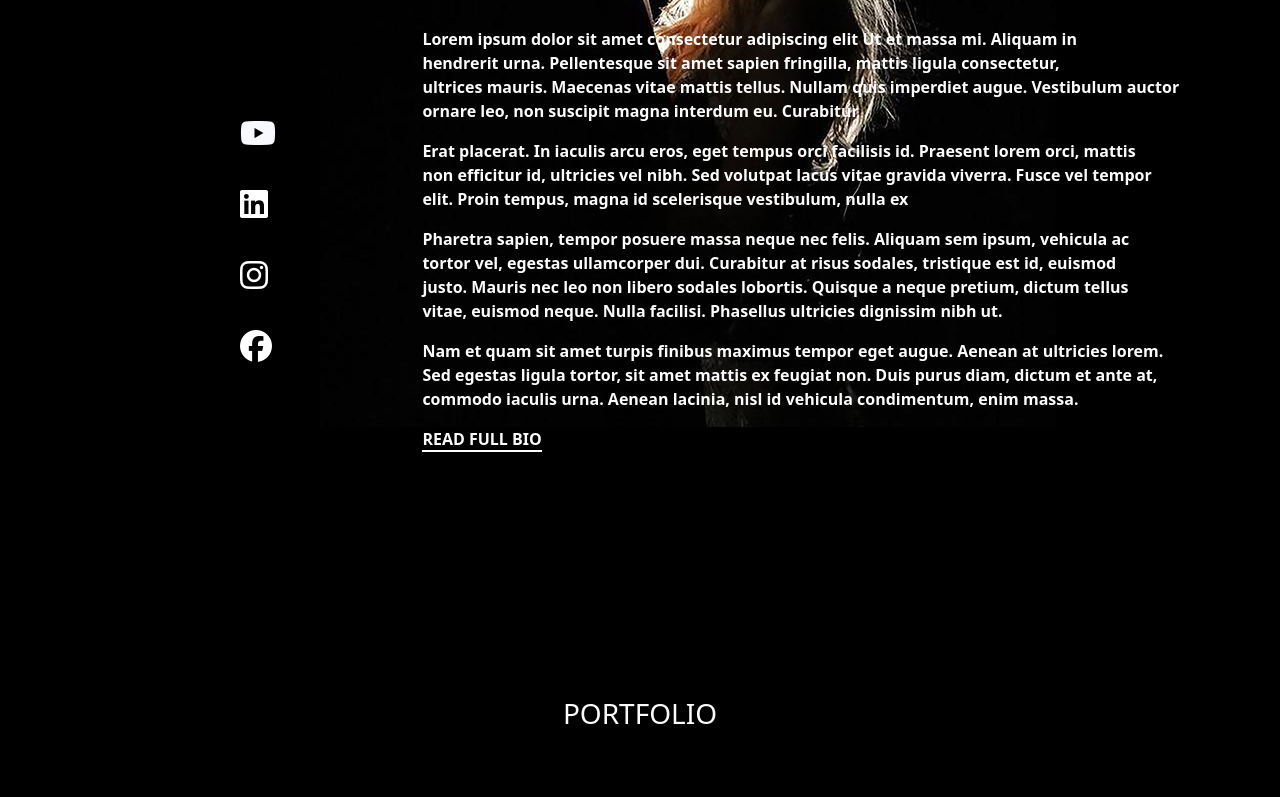
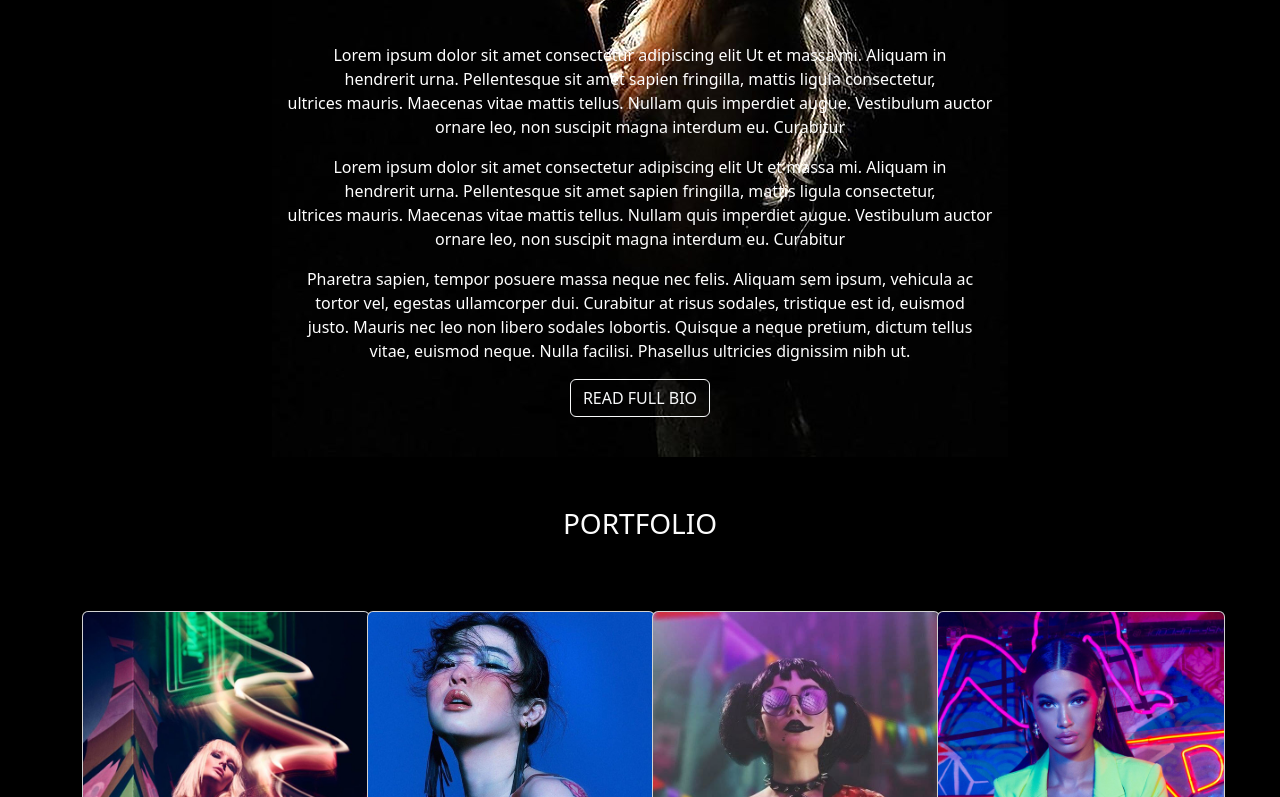
Before and after one commit to gilda-prv/fashion-photography, a plain HTML site: page index.html in a window 1280 px wide. Shown: the part 1440-2237 px from the top of the page. Drawn offline with nearby package versions, Linux system fonts and the light colour scheme.

Commit message:
code update

```diff
--- a/index.html
+++ b/index.html
@@ -94,12 +94,11 @@
       </section>
       <!-- about -->
       <section>
-        <img
-          src="img/photo_2023-05-05_11-26-28.jpg"
-          class="img-fluid img2"
-          alt="..."
-        />
-        <p class="text-1">
+        <div class="carousel-inner">
+          <div class="carousel-item active">
+            <img src="img/photo_2023-05-05_11-26-28.jpg" class="d-block mx-auto" alt="...">
+            <div class="carousel-caption d-lg-block " >
+              <p>
                 Lorem ipsum dolor sit amet consectetur adipiscing elit Ut et massa mi.
                 Aliquam in <br />
                 hendrerit urna. Pellentesque sit amet sapien fringilla, mattis ligula
@@ -108,14 +107,16 @@
                 augue. Vestibulum auctor <br />
                 ornare leo, non suscipit magna interdum eu. Curabitur
               </p>
-        <p class="text-2">
-          Erat placerat. In iaculis arcu eros, eget tempus orci facilisis id.
-          Praesent lorem orci, mattis <br />
-          non efficitur id, ultricies vel nibh. Sed volutpat lacus vitae gravida
-          viverra. Fusce vel tempor <br />
-          elit. Proin tempus, magna id scelerisque vestibulum, nulla ex
+              <p >
+                Lorem ipsum dolor sit amet consectetur adipiscing elit Ut et massa mi.
+                Aliquam in <br />
+                hendrerit urna. Pellentesque sit amet sapien fringilla, mattis ligula
+                consectetur, <br />
+                ultrices mauris. Maecenas vitae mattis tellus. Nullam quis imperdiet
+                augue. Vestibulum auctor <br />
+                ornare leo, non suscipit magna interdum eu. Curabitur
               </p>
-        <p class="text-3">
+              <p>
                 Pharetra sapien, tempor posuere massa neque nec felis. Aliquam sem
                 ipsum, vehicula ac <br />
                 tortor vel, egestas ullamcorper dui. Curabitur at risus sodales,
@@ -125,29 +126,15 @@
                 vitae, euismod neque. Nulla facilisi. Phasellus ultricies dignissim
                 nibh ut.
               </p>
-        <p class="text-4">
-          Nam et quam sit amet turpis finibus maximus tempor eget augue. Aenean
-          at ultricies lorem. <br />
-          Sed egestas ligula tortor, sit amet mattis ex feugiat non. Duis purus
-          diam, dictum et ante at, <br />
-          commodo iaculis urna. Aenean lacinia, nisl id vehicula condimentum,
-          enim massa.
-        </p>
-        <a href="#" class="bio">READ FULL BIO</a>
-        <div class="icons d-flex">
-          <i class="fa-brands fa-youtube fa-2xl" style="color: #f8f9fc"></i>
-          <i class="fa-brands fa-linkedin fa-2xl" style="color: #ffffff"></i>
-          <i class="fa-brands fa-instagram fa-2xl" style="color: #ffffff"></i>
-          <i class="fa-brands fa-facebook fa-2xl" style="color: #ffffff"></i>
+              <button type="button" class="btn btn-outline-light">READ FULL BIO</button>
+            </div>
           </div>
       </section>
       <!-- PORTFOLIO -->
       <section>
-        <!-- cards -->
-
-        <div class="container text-center PORTFOLIO">
-          <h3 class="PORTFOLIO-text">PORTFOLIO</h3>
-          <div class="row row-cols-4">
+        <div class="container text-center">
+          <h3 class="PORTFOLIO-text" style="margin-top: 50px;">PORTFOLIO</h3>
+          <div class="row row row-cols-1 row-cols-lg-4 g-4">
             <div class="col">
               <div class="card" style="width: 18rem">
                 <img src="img/c1.jpg" class="card-img-top" alt="..." />
@@ -168,8 +155,6 @@
                 <img src="img/c4 (2).jpg" class="card-img-top" alt="..." />
               </div>
             </div>
-          </div>
-          <div class="row row-cols-4 PORTFOLIO2">
             <div class="col">
               <div class="card" style="width: 18rem">
                 <img src="img/c5.jpg" class="card-img-top" alt="..." />
@@ -193,7 +178,48 @@
           </div>
         </div>
       </section>
+      <!-- WORK TOGETHER -->
+      <section style="margin-top: 80px;">
+        <div class="photo">
+          <img src="img/side-view-woman-developing-photos.jpg" class="rounded w-50" alt="...">
+          <div class="carousel-caption d-none d-md-block">
+            <h2  style="margin-top: -250px;">LETS WORK TOGETHER</h2>
+            <a href="#" style="color: white;">GET IN TOUCH</a>
+          </div>
+        </div>
+      </section>
     </main>
+    <!-- footer -->
+    <footer>
+      <!-- logo -->
+      <div style="margin-top: 80px; margin-bottom: -20px;">
+        <img
+          src="img/Mason-Leblanc.svg"
+          class="rounded mx-auto d-block logo"
+          alt=""
+        />
+      </div>
+      <!-- nav-footer -->
+      <section class="footer" style="margin-top: 80px;">
+        <ul class="nav nav-pills justify-content-center">
+          <li class="nav-item">
+            <a class="nav-link" aria-current="page" href="#">Facebook</a>
+          </li>
+          <li class="nav-item">
+            <a class="nav-link" href="#">Instagram</a>
+          </li>
+          <li class="nav-item">
+            <a class="nav-link" href="#">YouTube</a>
+          </li>
+          <li class="nav-item">
+            <a class="nav-link">LinkedIn</a>
+          </li>
+        </ul>
+      </section>
+      <div class="text-center" style="margin-top: 50px; margin-bottom: 50px;">
+        <h6 class="blockquote-footer">Copyright © 2023 Fashion Photography Portfolio | Powered by Fashion Photography Portfolio</h6>
+      </div>
+    </footer>
     <script
       src="https://cdn.jsdelivr.net/npm/bootstrap@5.3.0-alpha3/dist/js/bootstrap.bundle.min.js"
       integrity="sha384-ENjdO4Dr2bkBIFxQpeoTz1HIcje39Wm4jDKdf19U8gI4ddQ3GYNS7NTKfAdVQSZe"
--- a/style.css
+++ b/style.css
@@ -23,12 +23,18 @@ body {
   display: flex;
   justify-content: center;
   color: white;
-  font-size: 30px;
+  font-size: 50px;
   font-family: "Oswald", sans-serif;
+  font-weight: 500;
+  margin-top: 50px;
 }
 /* card img */
+.PORTFOLIO-text {
+  margin-bottom: 70px;
+  color: #fcfcfc;
+}
 .cards {
-  margin-top: 140px;
+  margin-top: 100px;
 }
 .photos img {
   width: 25%;
@@ -48,87 +54,11 @@ body {
   margin-left: 70%;
   margin-top: -264px;
 }
-/* about */
-.img2 {
-  margin-top: 70px;
-  margin-left: 25%;
+/*  footer */
+.footer ul a:hover {
+  color: white;
 }
-.text-1 {
-  margin-top: -400px;
-  font-weight: 600;
-  -webkit-box-sizing: content-box;
-  -moz-box-sizing: content-box;
-  box-sizing: content-box;
-  border: none;
-  margin-left: 33%;
-  color: #fcfcfc;
-  -o-text-overflow: ellipsis;
-  text-overflow: ellipsis;
+/*  */
+.photo {
+  filter: grayscale(50%);
 }
-.text-2 {
-  font-weight: 600;
-  -webkit-box-sizing: content-box;
-  -moz-box-sizing: content-box;
-  box-sizing: content-box;
-  border: none;
-  margin-left: 33%;
-  color: #fcfcfc;
-  -o-text-overflow: ellipsis;
-  text-overflow: ellipsis;
-}
-.text-3 {
-  font-weight: 600;
-  -webkit-box-sizing: content-box;
-  -moz-box-sizing: content-box;
-  box-sizing: content-box;
-  border: none;
-  margin-left: 33%;
-  color: #fcfcfc;
-  -o-text-overflow: ellipsis;
-  text-overflow: ellipsis;
-}
-.text-4 {
-  font-weight: 600;
-  -webkit-box-sizing: content-box;
-  -moz-box-sizing: content-box;
-  box-sizing: content-box;
-  border: none;
-  margin-left: 33%;
-  color: #fcfcfc;
-  -o-text-overflow: ellipsis;
-  text-overflow: ellipsis;
-}
-.bio {
-  font-weight: 600;
-  -webkit-box-sizing: content-box;
-  -moz-box-sizing: content-box;
-  box-sizing: border-box;
-  border-bottom: solid white 2px;
-  margin-left: 33%;
-  color: #fcfcfc;
-  -o-text-overflow: ellipsis;
-  text-overflow: ellipsis;
-  text-decoration: inherit;
-}
-.icons {
-  display: flex;
-  flex-direction: column;
-  margin-top: -24.9%;
-  margin-left: 240px;
-  gap: 70px;
-}
-/* PORTFOLIO */
-.PORTFOLIO {
-  margin-top: 350px;
-  margin-bottom: 100px;
-  border: none;
-}
-.PORTFOLIO2 {
-  margin-top: 40px;
-  margin-bottom: 100px;
-  border: none;
-}
-.PORTFOLIO-text {
-  margin-bottom: 70px;
-  color: #fcfcfc;
-}
```
Also changed, not shown: img/man-filming-with-professional-camera-new-movie.jpg (added), img/side-view-woman-developing-photos.jpg (added). Lines whose indentation alone changed are shown as unchanged.
